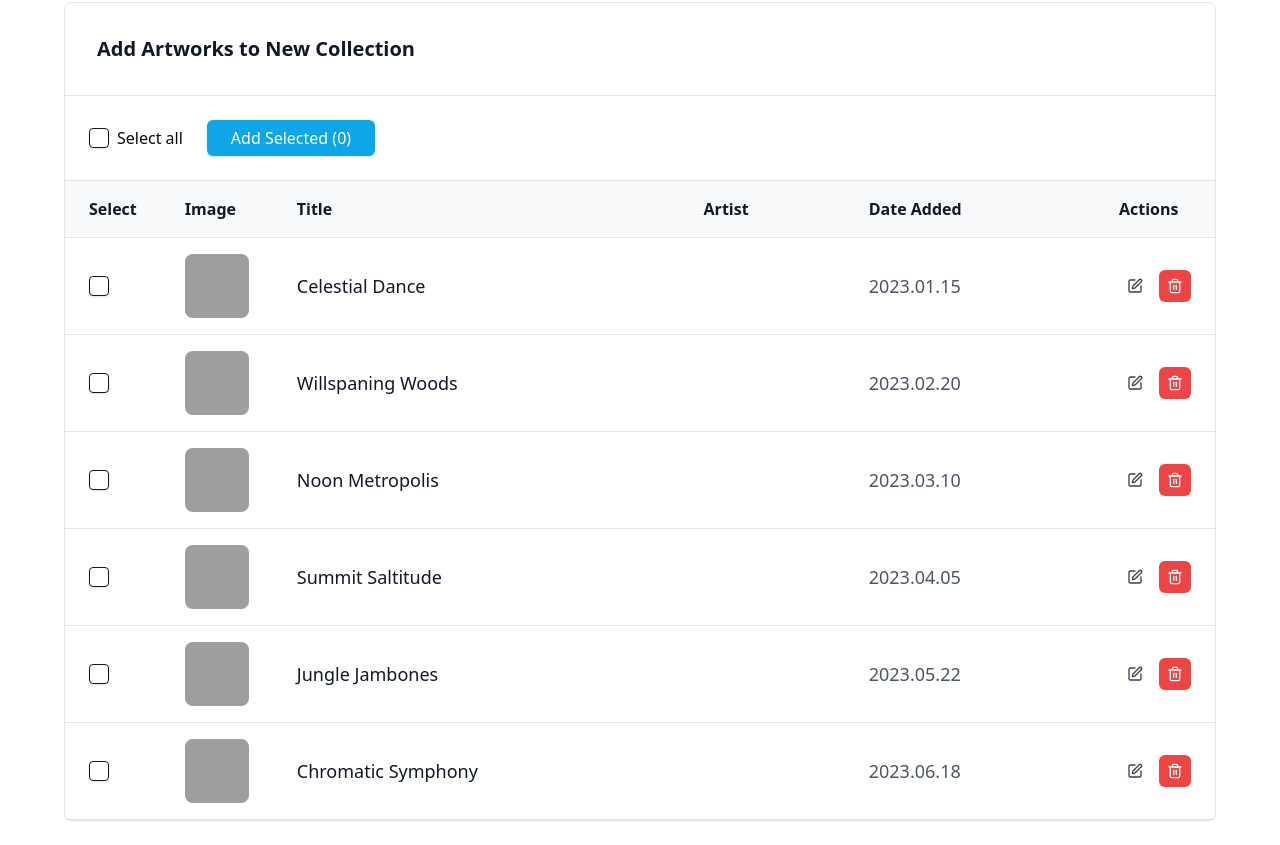
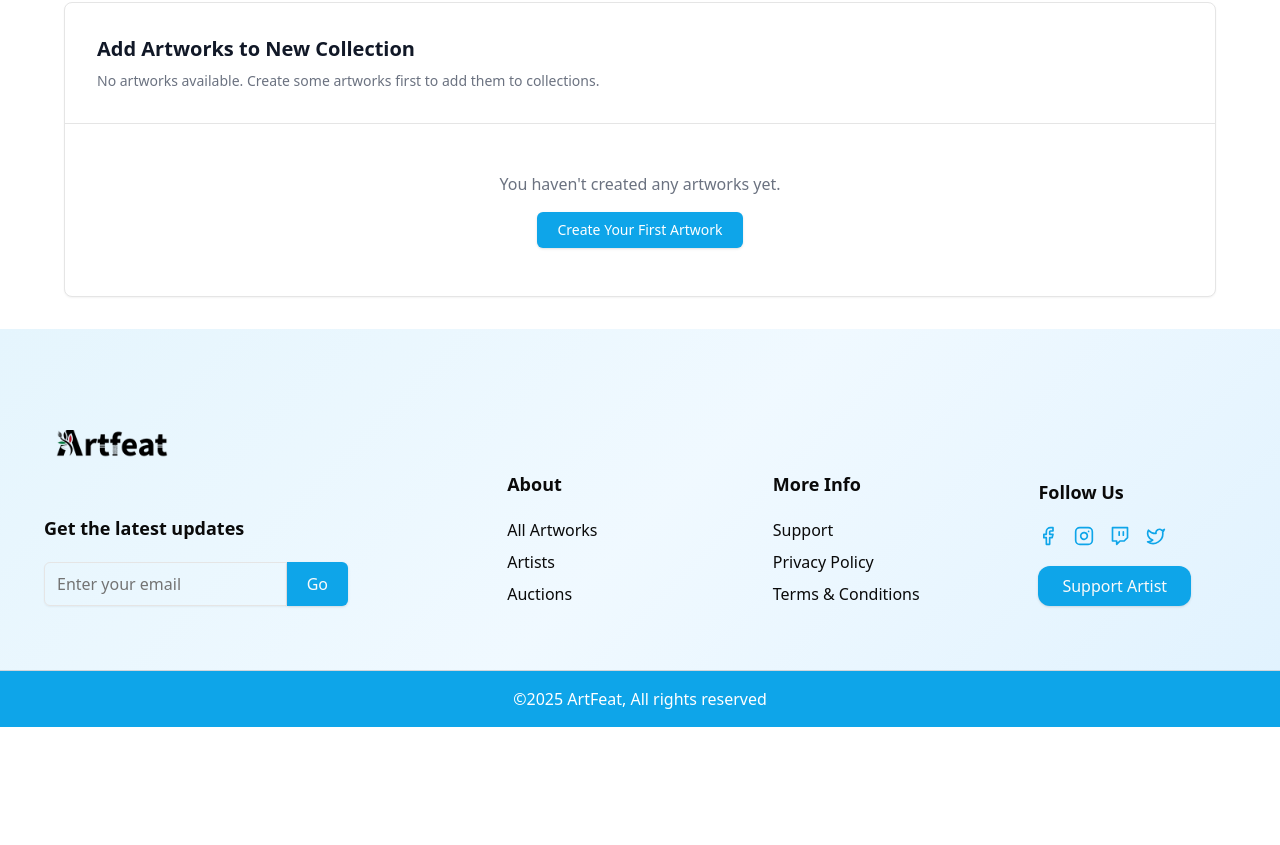
Before and after one commit to shahdhammouda02/ArtFeat, a React (Vite) app: page /artist-dashboard/create-collection in a window 1280 px wide. Shown: the part 1015-1860 px from the top of the page. After the commit the page ends 1742 px from the top, so only its background shows below. Built offline with nearby package versions, Linux system fonts and the light colour scheme; grey boxes are pictures that could not be loaded.

Commit message:
artwork-collections

```diff
--- a/src/pages/ArtistDashboard/ArtistDashboard.tsx
+++ b/src/pages/ArtistDashboard/ArtistDashboard.tsx
@@ -71,92 +71,6 @@ const navItems = [
 const artworkSubItems = ["All Artworks", "Physical", "Digital"];
 const collectionSubItems = ["All Collections", "Recent", "Popular"];
 
-// Mock data for when there are no artworks
-const mockArtworks = [
-  {
-    id: 1,
-    title: "Digital Horizon",
-    type: "Digital",
-    price: 99,
-    image: image,
-  },
-  {
-    id: 2,
-    title: "Urban Echoes",
-    type: "Physical",
-    price: 450,
-    image: image,
-  },
-  {
-    id: 3,
-    title: "Abstract Flow",
-    type: "Digital",
-    price: 75,
-    image: image,
-  },
-  {
-    id: 4,
-    title: "Forest Whisper",
-    type: "Physical",
-    price: 280,
-    image: image,
-  },
-  {
-    id: 5,
-    title: "Digital Networks",
-    type: "Digital",
-    price: 120,
-    image: image,
-  },
-  {
-    id: 6,
-    title: "Mountain Dreams",
-    type: "Physical",
-    price: 350,
-    image: image,
-  },
-];
-
-// Mock collections data
-const mockCollections = [
-  {
-    id: 1,
-    title: "Abstract Series",
-    artworkCount: 8,
-    image: image,
-    description:
-      "A collection of abstract digital artworks exploring color and form.",
-  },
-  {
-    id: 2,
-    title: "Urban Landscapes",
-    artworkCount: 12,
-    image: image,
-    description: "Cityscapes and urban environments from around the world.",
-  },
-  {
-    id: 3,
-    title: "Nature Collection",
-    artworkCount: 15,
-    image: image,
-    description: "Inspired by the beauty of natural landscapes and wildlife.",
-  },
-  {
-    id: 4,
-    title: "Digital Dreams",
-    artworkCount: 6,
-    image: image,
-    description: "Futuristic and surreal digital art pieces.",
-  },
-  {
-    id: 5,
-    title: "Minimalist Works",
-    artworkCount: 10,
-    image: image,
-    description:
-      "Simple, clean, and minimalist art focusing on essential elements.",
-  },
-];
 const savedArtworksData = [
   { artist: "Maria Artista", price: "$1,200", image: savedArtwork },
   { artist: "John Painter", price: "$950", image: savedArtwork },
@@ -203,6 +117,8 @@ const ArtistDashboard = () => {
   const { artworks } = useArtwork(); // Get artworks from context
   const { collections } = useCollection(); // Get collections from context
 
+    const [isLoading, setIsLoading] = useState(true);
+
   const [activeNav, setActiveNav] = useState("Artworks");
   const [activeSubNav, setActiveSubNav] = useState("All Artworks");
   const [activeCollectionSubNav, setActiveCollectionSubNav] =
@@ -219,43 +135,30 @@ const ArtistDashboard = () => {
 
   // Convert context artworks to display format
   const displayArtworks = useMemo((): DisplayArtwork[] => {
-    if (artworks.length > 0) {
     return artworks.map((artwork) => ({
       id: artwork.id,
       title: artwork.title,
       type: artwork.type === "physical" ? "Physical" : "Digital",
       price: artwork.price,
-        image: artwork.image || image, // Use uploaded image or fallback
+      image: artwork.image || image,
     }));
-    }
-    return mockArtworks.map((artwork) => ({
-      ...artwork,
-      id: artwork.id.toString(),
-    })); // Fallback to mock data if no artworks
   }, [artworks]);
 
-  const [filteredArtworks, setFilteredArtworks] =
-    useState<DisplayArtwork[]>(displayArtworks);
+  const [filteredArtworks, setFilteredArtworks] = useState<DisplayArtwork[]>(displayArtworks);
+
 
  // Convert context collections to display format
   const displayCollections = useMemo((): DisplayCollection[] => {
-    if (collections.length > 0) {
     return collections.map((collection) => ({
       id: collection.id,
       title: collection.title,
       artworkCount: collection.artworkCount,
-        image: collection.coverImage || image, // Use uploaded image or fallback
-        description: collection.description,
-      }));
-    }
-    return mockCollections.map((collection) => ({
-      ...collection,
-      id: collection.id.toString(), // Convert number to string
+      image: collection.coverImage || image,
+      description: collection.description
     }));
   }, [collections]);
 
-  const [filteredCollections, setFilteredCollections] =
-    useState<DisplayCollection[]>(displayCollections);
+  const [filteredCollections, setFilteredCollections] = useState<DisplayCollection[]>(displayCollections);
 
   const [aboutData, setAboutData] = useState({
     about:
@@ -297,6 +200,14 @@ const ArtistDashboard = () => {
   useEffect(() => {
     setFilteredCollections(displayCollections);
   }, [displayCollections]);
+
+   // Set loading to false when data is loaded
+  useEffect(() => {
+    // Consider data loaded when we have either artworks/collections or have tried to load them
+    if (artworks !== undefined && collections !== undefined) {
+      setIsLoading(false);
+    }
+  }, [artworks, collections]);
 
   // Update total artworks count when displayArtworks changes
   useEffect(() => {
@@ -432,6 +343,14 @@ const ArtistDashboard = () => {
     return (
       <div className="w-full h-[80vh] flex items-center justify-center text-xl font-semibold">
         Loading profile...
+      </div>
+    );
+  }
+
+  if (isLoading) {
+    return (
+      <div className="w-full h-[80vh] flex items-center justify-center text-xl font-semibold">
+        Loading your artworks and collections...
       </div>
     );
   }
--- a/src/pages/ArtistDashboard/components/add-artwork/DigitalForm.tsx
+++ b/src/pages/ArtistDashboard/components/add-artwork/DigitalForm.tsx
@@ -277,6 +277,7 @@ const DigitalForm = ({ onBack }: DigitalFormProps) => {
               <Button
                 variant="default"
                 className="bg-sky-500 text-white hover:bg-sky-600 w-full sm:w-auto"
+                onClick={handlePublish}
               >
                 Submit Artwork
               </Button>
--- a/src/pages/ArtistDashboard/components/create-collection/CreateCollection .tsx
+++ b/src/pages/ArtistDashboard/components/create-collection/CreateCollection .tsx
@@ -1,4 +1,4 @@
-import { useState, useRef } from "react";
+import { useState, useRef, useMemo } from "react";
 import { Button } from "@/components/ui/button";
 import { Label } from "@/components/ui/label";
 import { Input } from "@/components/ui/input";
@@ -7,70 +7,34 @@ import { Checkbox } from "@/components/ui/checkbox";
 import { Upload, Edit, Trash2 } from "lucide-react";
 import { Auth } from "@/contexts/AuthContext";
 import { useCollection } from "@/hooks/useCollection";
+import { useArtwork } from "@/hooks/useArtwork";
 import { useNavigate } from "react-router-dom";
 
 const CreateCollection = () => {
   const { user } = Auth();
   const { addCollection } = useCollection();
+  const { artworks } = useArtwork(); // Get real artworks from context
   const navigate = useNavigate();
+
   const [collectionTitle, setCollectionTitle] = useState("");
   const [description, setDescription] = useState("");
-  const [selectedArtworks, setSelectedArtworks] = useState<number[]>([]);
+  const [selectedArtworks, setSelectedArtworks] = useState<string[]>([]); // Changed to string IDs
   const [visibility, setVisibility] = useState<"public" | "private">("public");
   const [coverImage, setCoverImage] = useState<string | null>(null);
   const fileInputRef = useRef<HTMLInputElement>(null);
 
-  // Mock data for artworks with actual image URLs
-  const mockArtworks = [
-    {
-      id: 1,
-      image:
-        "https://images.unsplash.com/photo-1579783902614-a3fb3927b6a5?w=150&h=150&fit=crop",
-      title: "Celestial Dance",
-      artist: user?.name,
-      dateAdded: "2023.01.15",
-    },
-    {
-      id: 2,
-      image:
-        "https://images.unsplash.com/photo-1541961017774-22349e4a1262?w=150&h=150&fit=crop",
-      title: "Willspaning Woods",
-      artist: user?.name,
-      dateAdded: "2023.02.20",
-    },
-    {
-      id: 3,
-      image:
-        "https://images.unsplash.com/photo-1515405295579-ba7b45403062?w=150&h=150&fit=crop",
-      title: "Noon Metropolis",
-      artist: user?.name,
-      dateAdded: "2023.03.10",
-    },
-    {
-      id: 4,
-      image:
-        "https://images.unsplash.com/photo-1579783902614-a3fb3927b6a5?w=150&h=150&fit=crop",
-      title: "Summit Saltitude",
-      artist: user?.name,
-      dateAdded: "2023.04.05",
-    },
-    {
-      id: 5,
-      image:
-        "https://images.unsplash.com/photo-1541961017774-22349e4a1262?w=150&h=150&fit=crop",
-      title: "Jungle Jambones",
-      artist: user?.name,
-      dateAdded: "2023.05.22",
-    },
-    {
-      id: 6,
-      image:
-        "https://images.unsplash.com/photo-1515405295579-ba7b45403062?w=150&h=150&fit=crop",
-      title: "Chromatic Symphony",
-      artist: user?.name,
-      dateAdded: "2023.06.18",
-    },
-  ];
+  // Use real artworks from context instead of mock data
+  const availableArtworks = useMemo(() => {
+    return artworks.map((artwork) => ({
+      id: artwork.id, // This is already a string
+      image: artwork.image || "https://images.unsplash.com/photo-1579783902614-a3fb3927b6a5?w=150&h=150&fit=crop", // Fallback image
+      title: artwork.title,
+      artist: user?.name || "Unknown Artist",
+      dateAdded: artwork.createdAt
+        ? new Date(artwork.createdAt).toLocaleDateString('en-US', { year: 'numeric', month: '2-digit', day: '2-digit' }).replace(/\//g, '.')
+        : new Date().toLocaleDateString('en-US', { year: 'numeric', month: '2-digit', day: '2-digit' }).replace(/\//g, '.'),
+    }));
+  }, [artworks, user?.name]);
 
   const handleFileUpload = (event: React.ChangeEvent<HTMLInputElement>) => {
     const file = event.target.files?.[0];
@@ -89,13 +53,13 @@ const CreateCollection = () => {
 
   const toggleSelectAll = (checked: boolean) => {
     if (checked) {
-      setSelectedArtworks(mockArtworks.map((artwork) => artwork.id));
+      setSelectedArtworks(availableArtworks.map((artwork) => artwork.id));
     } else {
       setSelectedArtworks([]);
     }
   };
 
-  const toggleArtworkSelection = (artworkId: number) => {
+  const toggleArtworkSelection = (artworkId: string) => { // Updated to string
     setSelectedArtworks((prev) =>
       prev.includes(artworkId)
         ? prev.filter((id) => id !== artworkId)
@@ -103,7 +67,7 @@ const CreateCollection = () => {
     );
   };
 
-  const isAllSelected = selectedArtworks.length === mockArtworks.length;
+  const isAllSelected = selectedArtworks.length === availableArtworks.length && availableArtworks.length > 0;
 
   // Add publish handler for collection
   const handleCreateCollection = () => {
@@ -125,7 +89,7 @@ const CreateCollection = () => {
         "https://images.unsplash.com/photo-1579783902614-a3fb3927b6a5?w=400&h=300&fit=crop", // Fallback image
       visibility,
       artworkCount: selectedArtworks.length,
-      artworks: selectedArtworks.map((id) => id.toString()), // Convert to string IDs
+      artworks: selectedArtworks, // Already string IDs
     };
 
     addCollection(collectionData);
@@ -284,9 +248,15 @@ const CreateCollection = () => {
               <h2 className="text-lg sm:text-xl font-semibold text-gray-900">
                 Add Artworks to {collectionTitle || "New Collection"}
               </h2>
+              {availableArtworks.length === 0 && (
+                <p className="text-sm text-gray-500 mt-2">
+                  No artworks available. Create some artworks first to add them to collections.
+                </p>
+              )}
             </div>
 
-            {/* Table Controls */}
+            {/* Table Controls - Only show if there are artworks */}
+            {availableArtworks.length > 0 && (
               <div className="p-3 sm:p-4 lg:p-6 border-b bg-white flex flex-col sm:flex-row justify-between items-start sm:items-center gap-3 sm:gap-6">
                 <div className="flex flex-col sm:flex-row items-start sm:items-center gap-3 sm:gap-6 w-full sm:w-auto">
                   <div className="flex items-center space-x-2">
@@ -308,9 +278,23 @@ const CreateCollection = () => {
                   </Button>
                 </div>
               </div>
+            )}
 
             {/* Artworks Table */}
             <div className="overflow-x-auto">
+              {availableArtworks.length === 0 ? (
+                <div className="text-center py-12">
+                  <p className="text-gray-500 text-base mb-4">
+                    You haven't created any artworks yet.
+                  </p>
+                  <Button
+                    className="bg-sky-500 hover:bg-sky-600 text-white"
+                    onClick={() => navigate("/artist-dashboard/add-artwork")}
+                  >
+                    Create Your First Artwork
+                  </Button>
+                </div>
+              ) : (
                 <table className="w-full">
                   <thead>
                     <tr className="border-b bg-gray-50">
@@ -335,7 +319,7 @@ const CreateCollection = () => {
                     </tr>
                   </thead>
                   <tbody>
-                  {mockArtworks.map((artwork) => (
+                    {availableArtworks.map((artwork) => (
                       <tr key={artwork.id} className="border-b hover:bg-gray-50">
                         <td className="py-3 px-3 sm:py-4 sm:px-6">
                           <Checkbox
@@ -386,6 +370,7 @@ const CreateCollection = () => {
                     ))}
                   </tbody>
                 </table>
+              )}
             </div>
           </div>
         </div>
--- a/src/types/artwork-types.ts
+++ b/src/types/artwork-types.ts
@@ -32,7 +32,7 @@ export interface Artwork {
   type: ArtworkType;
   title: string;
   price: number;
-  image: string;
+  image: string | null;
   createdAt: Date;
   data: PhysicalArtworkData | DigitalArtworkData;
 }
```
Also changed, not shown: src/contexts/ArtworkProvider.tsx (+43 -1 lines), src/contexts/CollectionProvider.tsx (+43 -1 lines). Lines whose indentation alone changed are shown as unchanged.
